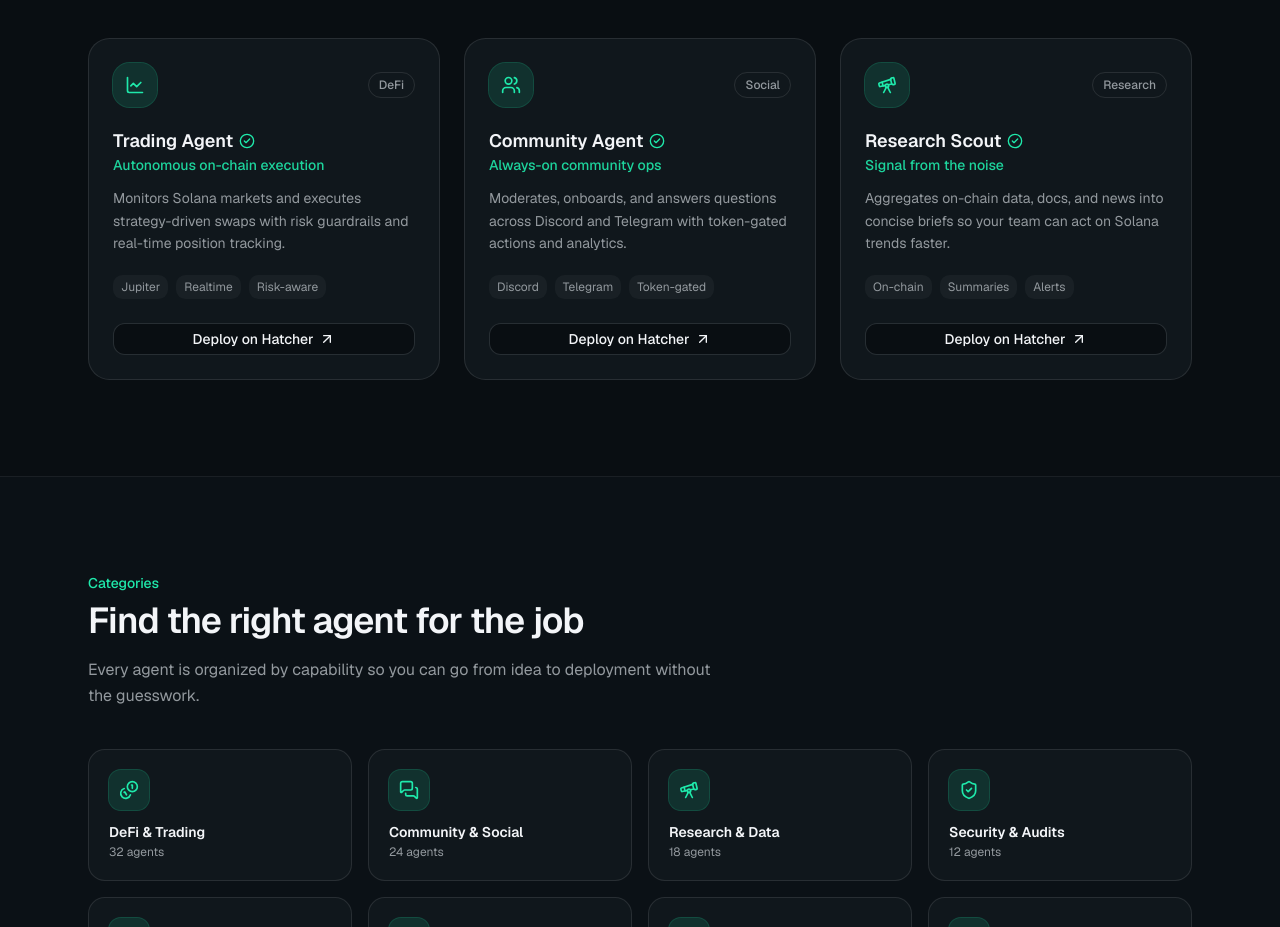
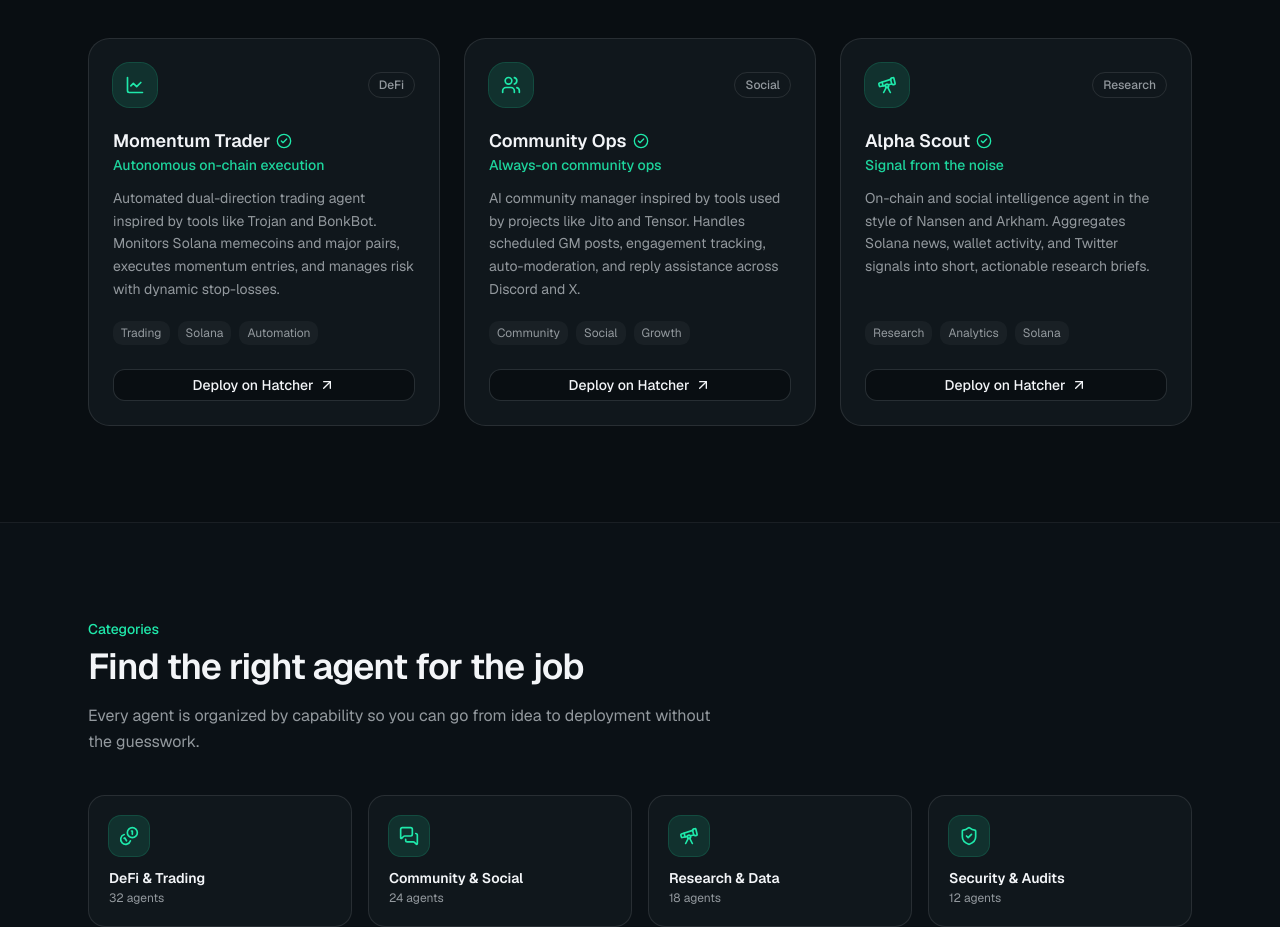
Before and after one commit to je-hezekiah/hatcher-hub, a Next.js app: page / in a window 1280 px wide. Shown: the part 1040-1967 px from the top of the page. Built offline with nearby package versions, Linux system fonts and the light colour scheme.

Commit message:
Update agent names, descriptions, and tags

```diff
--- a/components/featured-agents.tsx
+++ b/components/featured-agents.tsx
@@ -3,34 +3,33 @@ import { Button } from '@/components/ui/button'
 
 const agents = [
   {
-    name: 'Trading Agent',
+    name: 'Momentum Trader',
     tagline: 'Autonomous on-chain execution',
     description:
-      'Monitors Solana markets and executes strategy-driven swaps with risk guardrails and real-time position tracking.',
+      'Automated dual-direction trading agent inspired by tools like Trojan and BonkBot. Monitors Solana memecoins and major pairs, executes momentum entries, and manages risk with dynamic stop-losses.',
     icon: LineChart,
     category: 'DeFi',
-    tags: ['Jupiter', 'Realtime', 'Risk-aware'],
+    tags: ['Trading', 'Solana', 'Automation'],
   },
   {
-    name: 'Community Agent',
+    name: 'Community Ops',
     tagline: 'Always-on community ops',
     description:
-      'Moderates, onboards, and answers questions across Discord and Telegram with token-gated actions and analytics.',
+      'AI community manager inspired by tools used by projects like Jito and Tensor. Handles scheduled GM posts, engagement tracking, auto-moderation, and reply assistance across Discord and X.',
     icon: Users,
     category: 'Social',
-    tags: ['Discord', 'Telegram', 'Token-gated'],
+    tags: ['Community', 'Social', 'Growth'],
   },
   {
-    name: 'Research Scout',
+    name: 'Alpha Scout',
     tagline: 'Signal from the noise',
     description:
-      'Aggregates on-chain data, docs, and news into concise briefs so your team can act on Solana trends faster.',
+      'On-chain and social intelligence agent in the style of Nansen and Arkham. Aggregates Solana news, wallet activity, and Twitter signals into short, actionable research briefs.',
     icon: Telescope,
     category: 'Research',
-    tags: ['On-chain', 'Summaries', 'Alerts'],
+    tags: ['Research', 'Analytics', 'Solana'],
   },
 ]
-
 export function FeaturedAgents() {
   return (
     <section id="agents" className="mx-auto max-w-6xl px-4 py-20 sm:px-6 sm:py-24">
```
